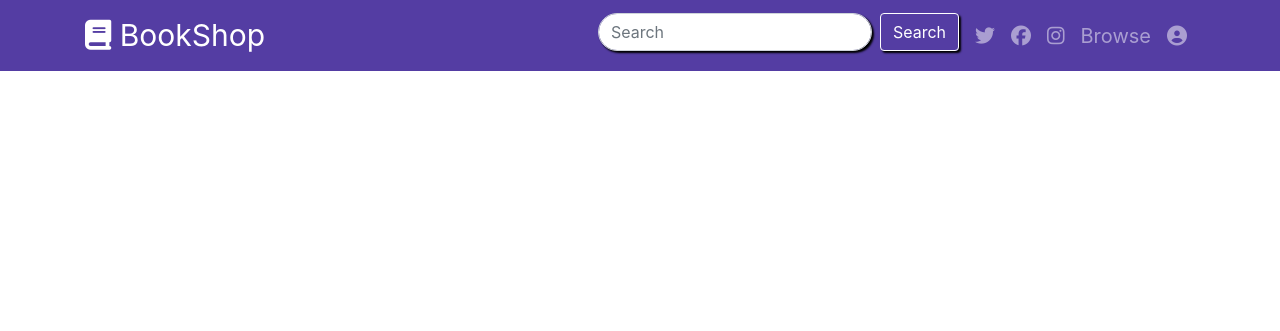
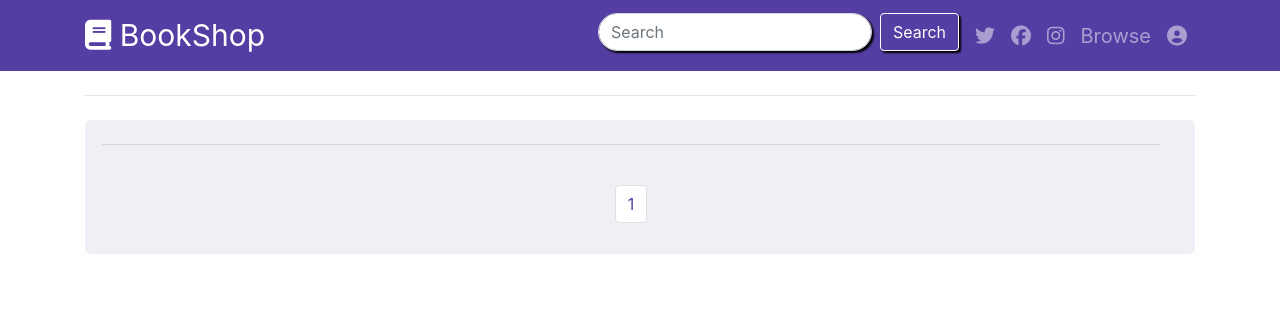
Before and after one commit to romainh3nry/Bookshop-project, a Django app: page /books/ in a window 1280 px wide. Shown: the top 331 px of the page. Run offline with Django 3.2, Linux system fonts and the light colour scheme; data that the repository does not hold is empty; some libraries are stand-ins or nearby versions.

Commit message:
add reset password function + add books list

```diff
--- a/books/models.py
+++ b/books/models.py
@@ -17,4 +17,4 @@
         return self.title
 
     def get_absolute_url(self):
-        return reverse('book_list')
+        return reverse('books_detail', args=[str(self.id)])
--- a/books/urls.py
+++ b/books/urls.py
@@ -1,6 +1,7 @@
 from django.urls import path
-from .views import BooksListView
+from .views import BooksListView, BooksDetailView
 
 urlpatterns = [
     path('', BooksListView.as_view(), name='books_list'),
+    path('<uuid:pk>', BooksDetailView.as_view(), name='books_detail'),
 ]
--- a/books/views.py
+++ b/books/views.py
@@ -1,5 +1,4 @@
-from django.shortcuts import render
-from django.views.generic import ListView
+from django.views.generic import ListView, DetailView
 from .models import Book
 
 
@@ -8,3 +7,10 @@
     model = Book
     template_name = 'books_list.html'
     context_object_name = 'books_list'
+    paginate_by = 12
+
+
+class BooksDetailView(DetailView):
+    model = Book
+    template_name = 'books_detail.html'
+    context_object_name = 'book'
--- a/static/css/base.css
+++ b/static/css/base.css
@@ -46,3 +46,92 @@
     color: #543da3;
     box-shadow: 0px 0px 0px black;
 }
+.container-book-list{
+    height:100%;
+}
+.jumbotron-book-list{
+    background-color: #efeff5; !default
+    box-shadow: 5px 5px 5px black; !default
+    margin-top:5px; !important
+    padding-left:20px;
+    padding-right:20px;
+    padding-bottom:15px;
+}
+.card-title{
+    font-size:15px; !default
+}
+.book-card{
+    box-shadow: 3px 3px 3px 3px grey;
+    margin: 30px;
+}
+.pagination li a{
+    color: #543da3;
+    transition: 0.3s;
+}
+.pagination li a:hover{
+    background-color: #543da3;
+    color: white;
+    transition: 0.3s;
+}
+.text {
+  color: white;
+  font-size: 20px;
+  position: absolute;
+  top: 50%;
+  left: 50%;
+  -webkit-transform: translate(-50%, -50%);
+  -ms-transform: translate(-50%, -50%);
+  transform: translate(-50%, -50%);
+  text-align: center;
+}
+.container-card:hover .overlay {
+  opacity: 1;
+}
+.image {
+  display: block;
+  width: 100%;
+  height: auto;
+}
+.overlay {
+  position: absolute;
+  top: 0;
+  bottom: 0;
+  left: 0;
+  right: 0;
+  height: 100%;
+  width: 100%;
+  opacity: 0;
+  transition: .5s ease;
+  background-color: #543da3;
+}
+.fade-in {
+animation: fadeIn ease 2s;
+-webkit-animation: fadeIn ease 2s;
+-moz-animation: fadeIn ease 2s;
+-o-animation: fadeIn ease 2s;
+-ms-animation: fadeIn ease 2s;
+}
+@keyframes fadeIn {
+0% {opacity:0;}
+100% {opacity:1;}
+}
+
+@-moz-keyframes fadeIn {
+0% {opacity:0;}
+100% {opacity:1;}
+}
+
+@-webkit-keyframes fadeIn {
+0% {opacity:0;}
+100% {opacity:1;}
+}
+
+@-o-keyframes fadeIn {
+0% {opacity:0;}
+100% {opacity:1;}
+}
+
+@-ms-keyframes fadeIn {
+0% {opacity:0;}
+100% {opacity:1;}
+}
--- a/templates/account/login.html
+++ b/templates/account/login.html
@@ -15,6 +15,7 @@
                     {{ form|crispy }}
                     <button class="btn btn-block btn-login">Login</button>
                     <div style="text-align:center;" class="mt-4">
+                        <p><a style="color:grey;" href="{% url 'account_reset_password' %}">Forgot your password?</a></p>
                         <a style="color:grey;" href="{% url 'account_signup' %}">New account</a>
                     </div>
                 </form>
--- a/templates/books_list.html
+++ b/templates/books_list.html
@@ -3,11 +3,48 @@
 {% block title %}Books{% endblock title %}
 
 {% block content %}
-<div class="container">
-    {% for book in books_list %}
-    <li>{{ book.title }}</li>
-    <li>{{ book.author }}</li>
-    <li>{{ book.price }}</li>
-    {% endfor %}
+<div class="container-fluid container-book-list">
+    <div class="container">
+        <hr class="my-4">
+        <div class="jumbotron jumbotron-book-list pt-0">
+            <div class="row">
+                <div class="card-deck fade-in">
+                    {% for book in books_list %}
+                    <div class="col-3">
+                        <a href="{{ book.get_absolute_url }}">
+                        <div class="card book-card container-card" style="text-align:center;">
+                            <img src="{{ book.picture }}" class="d-block img-thumbnai image" alt="..." style="max-width: 100%;height: 300px;width:auto;">
+                            <div class="overlay">
+                                <div class="text">{{ book.title }}</div>
+                            </div>
+                            <div class="card-footer">
+                                <small style="font-size:17px;" class="text-muted">${{ book.price }}</small>
+                            </div>
+                        </div>
+                        </a>
+                    </div>
+                    {% endfor %}
+                </div>
+                <div class="container">
+                    <hr class="my-4">
+                    <div class="row d-flex justify-content-center">
+                        <nav aria-label="Page navigation example">
+                            <ul class="pagination mt-3">
+                                {% if page_obj.has_previous %}
+                                <li class="page-item"><a class="page-link" href="?page={{ page_obj.previous_page_number }}">Previous</a></li>
+                                {% endif %}
+                                {% for elt in page_obj.paginator.page_range %}
+                                <li class="page-item"><a class="page-link" href="?page={{ elt }}">{{ elt }}</a></li>
+                                {% endfor %}
+                                {% if page_obj.has_next %}
+                                <li class="page-item"><a class="page-link" href="?page={{ page_obj.next_page_number }}">Next</a></li>
+                                {% endif %}
+                            </ul>
+                        </nav>
+                    </div>
+                </div>
+            </div>
+        </div>
+    </div>
 </div>
 {% endblock content %}
```
Also changed, not shown: templates/account/password_reset.html (added, +29 -0 lines), templates/account/password_reset_done.html (added, +21 -0 lines), templates/account/password_reset_from_key.html (added, +32 -0 lines), templates/account/password_reset_from_key_done.html (added, +18 -0 lines), templates/books_detail.html (added, +9 -0 lines).
